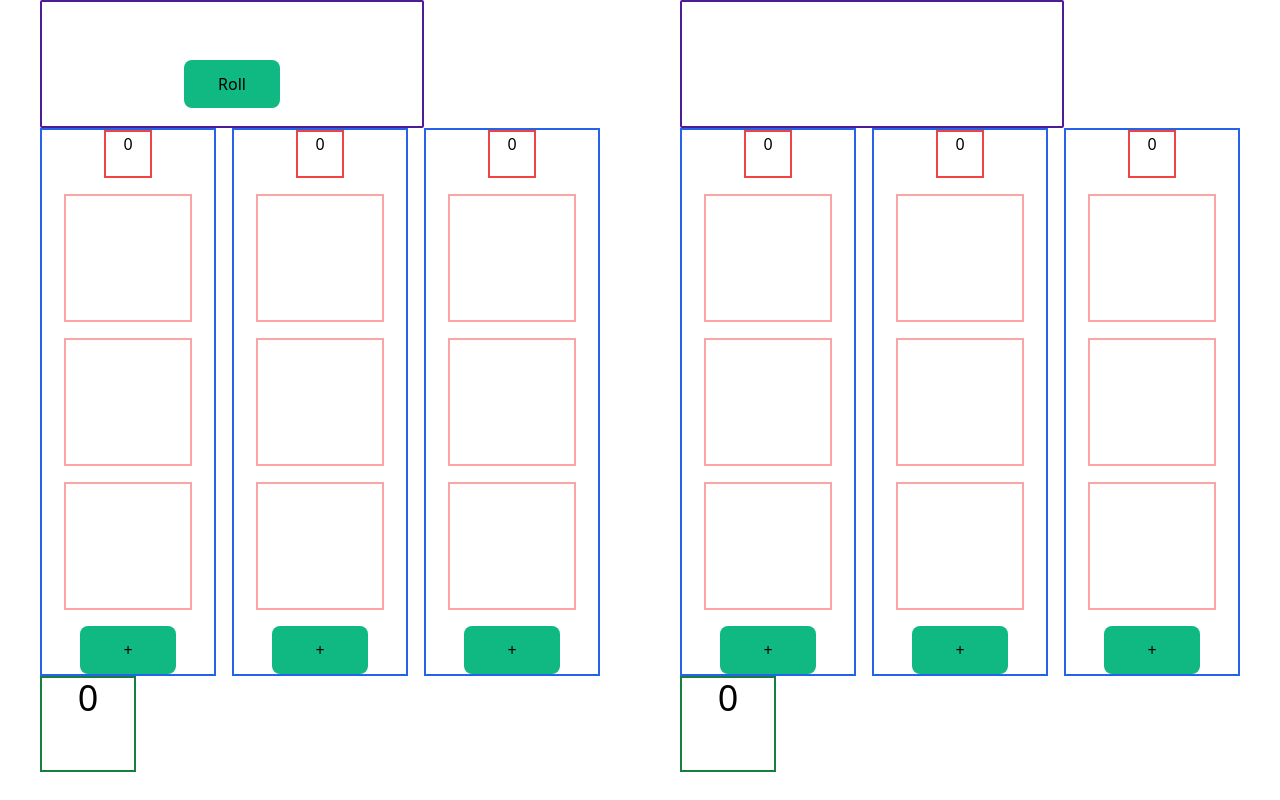
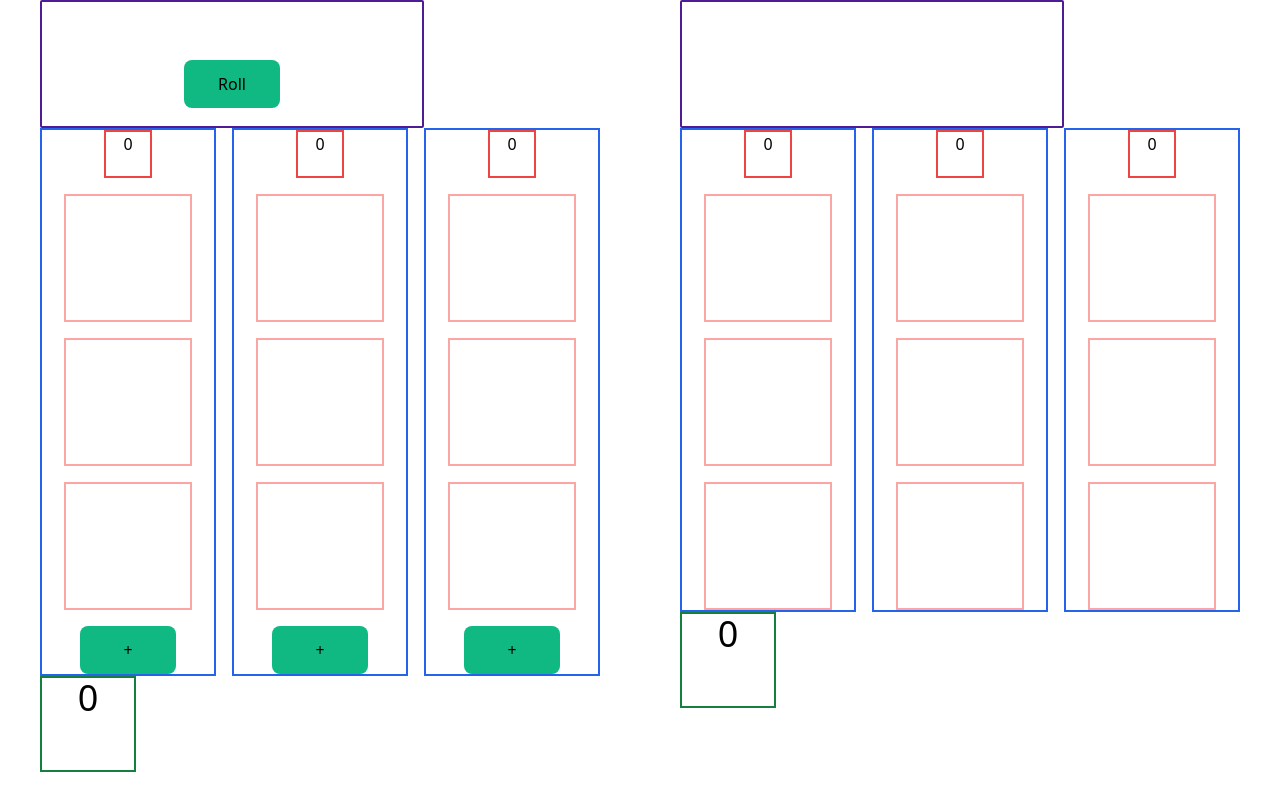
Before and after one commit to Trejdon/bones-clone, a React (Vite) app: page / in a window 1280 px wide. Built offline with nearby package versions, Linux system fonts and the light colour scheme.

Commit message:
feat(Game): barebones functionality for full game

```diff
--- a/src/App.tsx
+++ b/src/App.tsx
@@ -1,18 +1,24 @@
 import { useState, useEffect } from "react";
 import { createRoot } from "react-dom/client";
 import PlayerBoard from "./PlayerBoard";
-import { rollDie } from "./gameUtils";
+import {
+  calculateBoardScore,
+  rollDie,
+  createUpdatedBoard,
+  cancelOpponentBoard,
+} from "./gameUtils";
 
 export type MoveType = {
   playerId: string;
   columnSelected: number;
   roll: number;
 };
-
-export type BoardType = [number, number, number][];
+export type ColumnType = number[];
+export type BoardType = ColumnType[];
 
 export type PlayerType = {
   id: string;
+  name: string;
   isHuman: boolean;
   board: BoardType;
   score: number;
@@ -22,6 +28,7 @@ const App = () => {
   const [roll, setRoll] = useState<number>(0);
   const [playerOneData, setPlayerOneData] = useState<PlayerType>({
     id: self.crypto.randomUUID(),
+    name: "Player",
     board: [
       [0, 0, 0],
       [0, 0, 0],
@@ -32,6 +39,7 @@ const App = () => {
   });
   const [playerTwoData, setPlayerTwoData] = useState<PlayerType>({
     id: self.crypto.randomUUID(),
+    name: "Computer",
     board: [
       [0, 0, 0],
       [0, 0, 0],
@@ -40,9 +48,11 @@ const App = () => {
     score: 0,
     isHuman: false,
   });
-  const [players] = useState([playerOneData.id, playerTwoData.id]);
   const [status, setStatus] = useState(playerOneData.id);
   const [lastMove, setLastMove] = useState<MoveType | undefined>(undefined);
+  const [winner, setWinner] = useState("");
+
+  const PLAYERS = [playerOneData.id, playerTwoData.id];
 
   const handleRollDie = (): void => {
     setRoll(rollDie());
@@ -54,40 +64,49 @@ const App = () => {
       if (lastMove === undefined) {
         throw new Error("Error recording last move");
       }
+      const isPlayerOne = playerOneData.id === lastMove?.playerId;
+      const currentPlayerData = isPlayerOne
+        ? { ...playerOneData }
+        : { ...playerTwoData };
+      const otherPlayerData = isPlayerOne
+        ? { ...playerTwoData }
+        : { ...playerOneData };
+      const { board } = currentPlayerData;
+      const currentPlayerUpdaterFn = isPlayerOne
+        ? setPlayerOneData
+        : setPlayerTwoData;
+      const otherPlayerUpdaterFn = isPlayerOne
+        ? setPlayerTwoData
+        : setPlayerOneData;
 
-      // TODO: Sort this entire mess out
+      currentPlayerData.board = createUpdatedBoard(board, lastMove);
+      currentPlayerData.score = calculateBoardScore(board);
 
-      const dataToUpdate =
-        playerOneData.id === lastMove?.playerId
-          ? { ...playerOneData }
-          : { ...playerTwoData };
-      const { board } = dataToUpdate;
-      const updaterFn =
-        playerOneData.id === lastMove?.playerId
-          ? setPlayerOneData
-          : setPlayerTwoData;
-
-      console.log({ lastMove });
-
-      const indexToUpdate = board[lastMove?.columnSelected].indexOf(0);
-      const columnToUpdate: [number, number, number] = [
-        ...board[lastMove?.columnSelected],
-      ];
-      const updatedBoard = [...board];
-
-      columnToUpdate[indexToUpdate] = roll;
-      board[lastMove?.columnSelected] = columnToUpdate;
-
-      const updatedPlayerObj = { ...dataToUpdate, ...board };
-
-      console.log({ updatedPlayerObj });
-
-      // updaterFn({ ...dataToUpdate, ...board });
+      currentPlayerUpdaterFn(currentPlayerData);
 
       // Update the other player's board from lastMove object
-      // Ensure total scores are updated for both players
+      const otherPlayerUpdatedBoard = cancelOpponentBoard(
+        [...otherPlayerData.board],
+        lastMove
+      );
+      otherPlayerData.board = otherPlayerUpdatedBoard;
+      otherPlayerData.score = calculateBoardScore(otherPlayerUpdatedBoard);
+
+      otherPlayerUpdaterFn({ ...otherPlayerData });
+
       // Evaluate for win condition
-      // Update status for next player turn
+      const hasZerosArr = currentPlayerData.board.map((column) =>
+        column.includes(0)
+      );
+
+      if (!hasZerosArr.includes(true)) {
+        setStatus("GAME_OVER");
+        setWinner(currentPlayerData.name);
+        console.log(`Game over, ${currentPlayerData.name} wins!`);
+      } else {
+        // Update status for next player turn
+        setStatus(PLAYERS.filter((player) => player !== lastMove.playerId)[0]);
+      }
     }
   }, [status]);
 
--- a/src/BoardColumn.tsx
+++ b/src/BoardColumn.tsx
@@ -1,12 +1,13 @@
 import { FC } from "react";
-import { MoveType } from "./App";
+import { MoveType, BoardType } from "./App";
 import { calculateColumnScore } from "./gameUtils";
 
 type BoardColumnProps = {
-  board: [number, number, number][];
+  board: BoardType;
   columnIndex: number;
   currentRoll: number;
   playerId: string;
+  status: string;
   setLastMove: React.Dispatch<React.SetStateAction<MoveType | undefined>>;
   setRoll: React.Dispatch<React.SetStateAction<number>>;
   setStatus: React.Dispatch<React.SetStateAction<string>>;
@@ -20,19 +21,11 @@ const BoardColumn: FC<BoardColumnProps> = ({
   setLastMove,
   setRoll,
   setStatus,
+  status,
 }) => {
   const currentColumn = board[columnIndex];
 
   function handleColumnClick(index: number): void {
-    //   const indexToUpdate = board[columnIndex].indexOf(0);
-    //   const columnToUpdate: [number, number, number] = [...board[columnIndex]];
-    //   const updatedBoard = [...board];
-
-    //   columnToUpdate[indexToUpdate] = currentRoll;
-    //   updatedBoard[columnIndex] = columnToUpdate;
-
-    // setPlayerBoard(updatedBoard);
-
     setLastMove({
       playerId,
       columnSelected: index,
@@ -52,7 +45,7 @@ const BoardColumn: FC<BoardColumnProps> = ({
         <div className="cell">{!!currentColumn[1] ? currentColumn[1] : ""}</div>
         <div className="cell">{!!currentColumn[2] ? currentColumn[2] : ""}</div>
       </div>
-      {currentColumn.includes(0) && (
+      {currentColumn.includes(0) && status === playerId && (
         <button
           className="bg-emerald-500 h-12 w-24 rounded-lg"
           onClick={() => handleColumnClick(columnIndex)}
--- a/src/PlayerBoard.tsx
+++ b/src/PlayerBoard.tsx
@@ -42,6 +42,7 @@ const PlayerBoard: FC<PlayerBoardProps> = ({
               columnIndex={index}
               currentRoll={currentRoll}
               setLastMove={setLastMove}
+              status={status}
               key={index}
             />
           );
--- a/src/gameUtils.ts
+++ b/src/gameUtils.ts
@@ -1,3 +1,5 @@
+import { BoardType, ColumnType, MoveType } from "./App";
+
 export const rollDie = (): number => {
   return Math.floor(Math.random() * 6 + 1);
 };
@@ -15,7 +17,7 @@ export const scoreRollTuple = (rollTuple: [number, number]): number => {
   }
 };
 
-export const calculateColumnScore = (columnArr: number[]): number => {
+export const calculateColumnScore = (columnArr: ColumnType): number => {
   const uniqueArr = [...new Set(columnArr)];
   const tupleArr: [number, number][] = uniqueArr.map((value) => {
     const count = columnArr.filter((element) => element === value).length;
@@ -29,11 +31,33 @@ export const calculateColumnScore = (columnArr: number[]): number => {
   return score;
 };
 
-export const calculateBoardScore = (board: [number, number, number][]): number => {
-  const columnScoreArr = board.map((column: [number, number, number]) =>
+export const calculateBoardScore = (board: BoardType): number => {
+  const columnScoreArr = board.map((column: ColumnType) =>
     calculateColumnScore(column)
   );
   const total = columnScoreArr.reduce((score, total) => score + total, 0);
 
   return total;
 };
+
+export const createUpdatedBoard = (board: BoardType, move: MoveType) => {
+  const columnToUpdate: ColumnType = [...board[move.columnSelected]];
+  const indexToUpdate = columnToUpdate.indexOf(0);
+  columnToUpdate[indexToUpdate] = move.roll;
+  board[move.columnSelected] = columnToUpdate;
+  return board;
+};
+
+export const cancelOpponentBoard = (
+  board: BoardType,
+  move: MoveType
+): BoardType => {
+  const { roll, columnSelected } = move;
+  const columnToUpdate: ColumnType = [...board[columnSelected]];
+  const mappedColumn: ColumnType = columnToUpdate.map((element) =>
+    element === roll ? 0 : element
+  );
+  board[columnSelected] = mappedColumn;
+
+  return board;
+};
```
